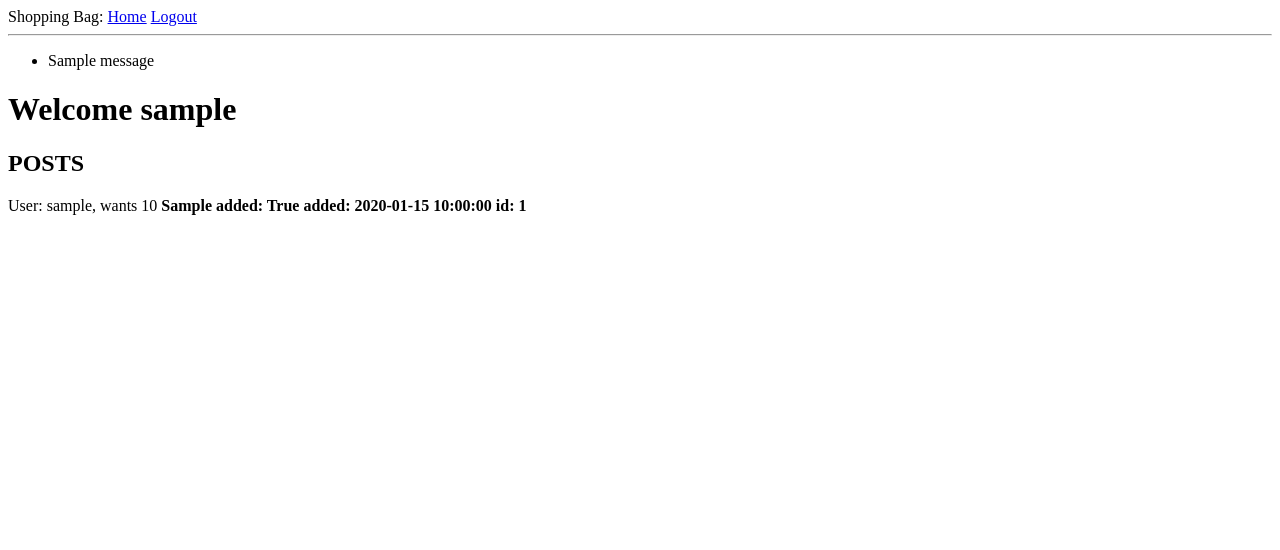
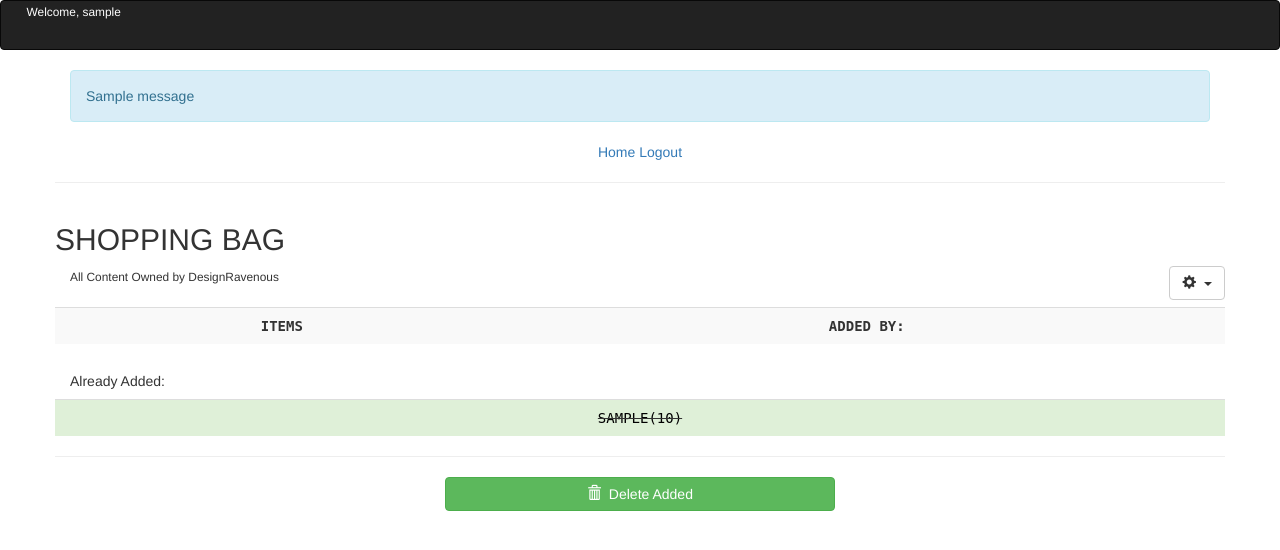
Before and after one commit to designravenous/Shopping_app, a Flask app: page / in a window 1280 px wide. Shown: the top 550 px of the page. Run offline with Flask 2, Linux system fonts and the light colour scheme; a user stored in the database is signed in; tables that the repository leaves empty hold one stand-in row (values such as "Sample post"); one stand-in notice (Sample message) is shown; lists and menus that the app fills with data are empty; some libraries are stand-ins or nearby versions.

Commit message:
add bootstrap, implement tables in index page

```diff
--- a/application/routes.py
+++ b/application/routes.py
@@ -11,9 +11,17 @@ from werkzeug.urls import url_parse
 @login_required
 def index():
     fetch_id = current_user.id
+    user = current_user.username
+    added_to_chart = []
+    not_added = []
     posts = ShoppingItems.query.filter_by(user_id=current_user.id)
+    for p in posts:
+        if p.added_to_chart == True:
+            added_to_chart.append(p)
+        else:
+            not_added.append(p)
 
-    return render_template('index.html', posts=posts)
+    return render_template('index.html', added_to_chart=added_to_chart, not_added=not_added,user=user)
 
 @app.route('/login', methods=['GET', 'POST'])
 def login():
@@ -47,6 +55,6 @@ def register():
         user.set_hash(form.password.data)
         db.session.add(user)
         db.session.commit()
-        flash('New user: {}, is registered'.format(form.username.data))
+        flash('New user: {}, is registered. Go ahead and login!'.format(form.username.data))
         return redirect(url_for('login'))
     return render_template('register.html', title='Register', form=form)
--- a/application/templates/base.html
+++ b/application/templates/base.html
@@ -1,33 +1,36 @@
-<html>
-    <head>
-      {% if title %}
-      <title>{{ title }} - ShoppingApp</title>
-      {% else %}
-      <title>Welcome to ShoppingApp</title>
-      {% endif %}
-    </head>
-    <body>
-        <div>
-            Shopping Bag:
-            <a href="{{ url_for('index') }}">Home</a>
-            {% if current_user.is_anonymous %}
-            <a href="{{ url_for('login') }}">Login</a>
-            {% else %}
-            <a href="{{ url_for('logout') }}">Logout</a>
-            {% endif %}
-        </div>
-        <hr>
+{% extends 'bootstrap/base.html' %}
+{% block title %}
+    {% if title %}{{ title }}{% else %}ShoppingApp{% endif %}
+{% endblock %}
+{% block navbar %}
+<nav class="navbar navbar-expand-sm navbar-inverse bg-info ">
+    {% if user %}<p style="margin-left: 2%; color:white"><small>Welcome, {{ user }}</small></p>{% endif %}
+
+</nav>
+{% endblock %}
+{% block content %}
+{% block error_msg %}
+    <div class="container">
         {% with messages = get_flashed_messages() %}
         {% if messages %}
-        <ul>
             {% for message in messages %}
-            <li>
-                {{ message }}
-            </li>
+            <div class="alert alert-info" role="alert">{{ message }}</div>
             {% endfor %}
-        </ul>
         {% endif %}
         {% endwith %}
-        {% block content %}{% endblock %}
-    </body>
-</html>
+        <div class="row">
+                <div class="text-center">
+                        <a href="{{ url_for('index') }}">Home</a>
+                        {% if current_user.is_anonymous %}
+                        <a href="{{ url_for('login') }}">Login</a>
+                        {% else %}
+                        <a href="{{ url_for('logout') }}">Logout</a>
+                        <hr>
+                        {% endif %}
+                    </div>
+        {% endblock %}
+        {# application content needs to be provided in the app_content block #}
+        {% block app_content %}{% endblock %}
+    </div>
+    </div>
+{% endblock %}
--- a/application/templates/index.html
+++ b/application/templates/index.html
@@ -1,14 +1,65 @@
 {% extends "base.html" %}
 
-{% block content%}
-
+{% block app_content %}
 <div class="container">
-    <div class="row">
-        <h1>Welcome {{ current_user.username }}</h1>
-        <h2>POSTS</h2>
-        {% for post in posts %}
-            <p>User: {{ post.author.username }}, wants {{ post.quantity }} <b>{{ post.item }} added: {{ post.added_to_chart }} added: {{ post.timestamp }} id: {{ post.id }}</b></p>
+        <div class="row">
+                <h2 class="visible-md visible-lg">SHOPPING BAG</h2>
+                <p class="visible-md visible-lg col-xs-3"><small>All Content Owned by DesignRavenous</small></p>
+                <div class="dropdown pull-right">
+                    <a class="dropdown-toggle btn btn-default " data-toggle="dropdown">
+                        <span class="glyphicon glyphicon-cog"></span>&nbsp; <span class="caret"></span>
+                    </a>
+                    <ul class="dropdown-menu">
+                        <li><a href= "#"><span class="glyphicon glyphicon-plus"></span>&nbsp;&nbsp;Add Item</a></li>
+                        <li><a href="#"><span class="glyphicon glyphicon-pencil"></span>&nbsp;&nbsp;Modify Item</a></li>
+                        <li class="divider"></li>
+                        <li><a href="#"><span class="glyphicon glyphicon-trash"></span>&nbsp;&nbsp;Delete All Items</a></li>
+                    </ul>
+                </div>
+            </br>
+        </br>
+        <table class="table table-striped">
+                <div class="col-xs-12">
+            <tread>
+            <tr>
+            <th class="text-center"style="font-family: 'Major Mono Display', monospace;">ITEMS</th>
+            <th class="text-center visible-md visible-lg"style="font-family: 'Major Mono Display', monospace;">ADDED BY:</th>
+        </tr>
+        </tread>
+        <tbody>
+        {% for post in not_added %}
+            {% if post.quantity == 1 %}
+                <tr>
+                    <td class="text-center" style="font-family: 'Major Mono Display', monospace;"><a href="#" style="color:black; text-decoration: none;">{{ post.item.upper() }}</a></td>
+                    <td class="text-center visible-md visible-lg" style="font-family: 'Major Mono Display', monospace;">{{ post.author.username }}</td>
+                </tr>
+            {% else %}
+                <tr>
+                    <td class="text-center" style="font-family: 'Major Mono Display', monospace;"><a href="#" style="color:black; text-decoration: none;">{{ post.item.upper() }}({{ post.quantity }})</a></td>
+                    <td class="text-center visible-md visible-lg" style="font-family: 'Major Mono Display', monospace;">{{ post.author.username }}</td>
+                </tr>
+                {% endif %}
         {% endfor %}
+        </tbody>
+        </table>
+        <h5 class="col-xs-5">Already Added:</h5>
+        <table class="table table-striped">
+            <tbody>
+            {% for goodie in added_to_chart %}
+                {% if goodie.quantity == 1 %}
+                    <tr class="success">
+                    <td class="text-center" style="font-family: 'Major Mono Display', monospace;"><del><a href="#" style="color:black; text-decoration: none;">{{ goodie.item.upper() }}</a></del></td>
+                    </tr>
+                {% else %}
+                    <tr class="success">
+                    <td class="text-center" style="font-family: 'Major Mono Display', monospace;"><del><a href="#" style="color:black; text-decoration: none;">{{ goodie.item.upper() }}({{ goodie.quantity }})</a></del></td>
+                    </tr>
+            {% endif %}
+    {% endfor %}
+    </tbody>
+    </table>
+    <hr>
+    <h1 class="col-xs-4"></h1><a href="#" type="button" class="col-xs-4 btn btn-success"><span class="glyphicon glyphicon-trash"></span>&nbsp;&nbsp;Delete Added</a><h1 class="col-xs-4"></h1>
     </div>
 </div>
 {% endblock %}
--- a/application/templates/login.html
+++ b/application/templates/login.html
@@ -1,5 +1,5 @@
 {% extends "base.html" %}
-{% block content %}
+{% block app_content %}
 <h1>Sign In</h1>
 <form action="" method="POST" novalidate>
     {{ form.hidden_tag() }}
@@ -23,4 +23,5 @@
     <p>New User? <a href="{{ url_for('register') }}">Click to Register!</a></p>
 
 </form>
+
 {% endblock %}
--- a/application/templates/register.html
+++ b/application/templates/register.html
@@ -1,5 +1,5 @@
 {% extends "base.html" %}
-{% block content %}
+{% block app_content %}
 <h1>User Registration:</h1>
 <form action="" method="POST">
     {{ form.hidden_tag() }}
```
